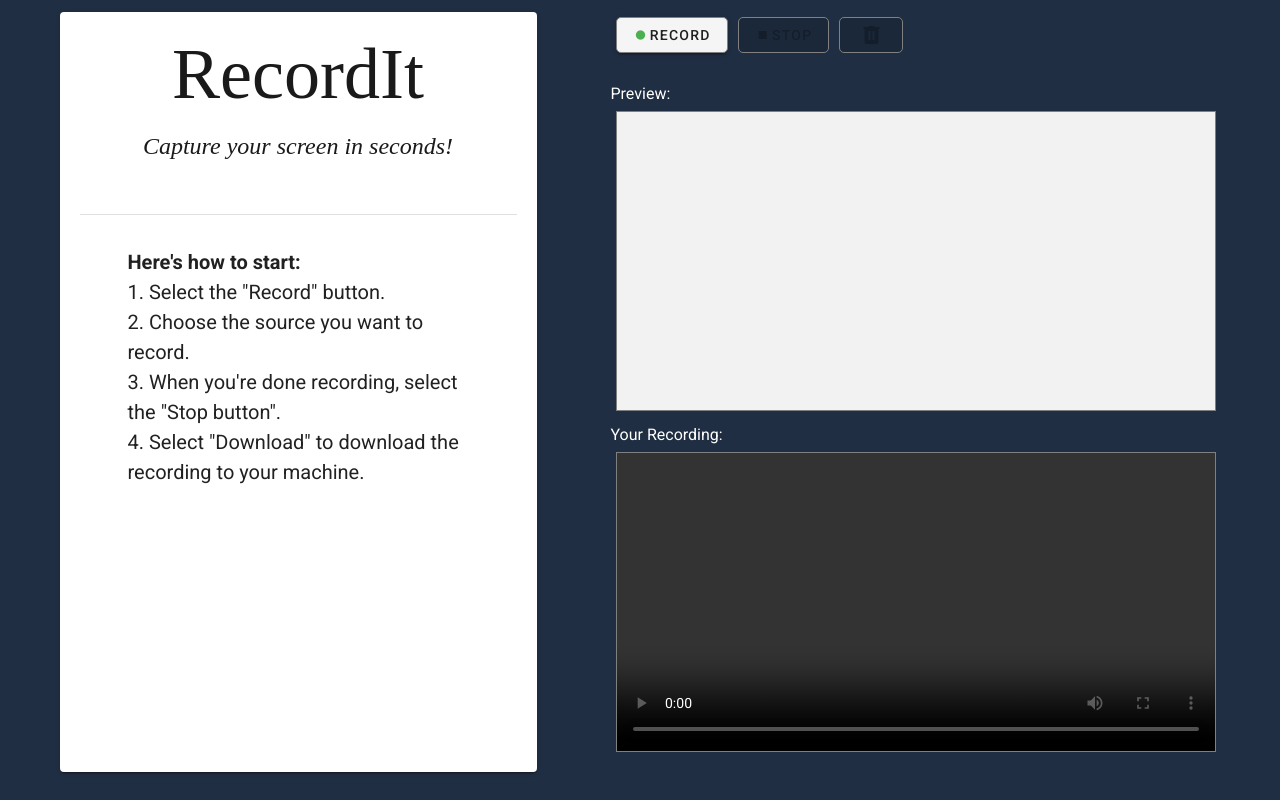
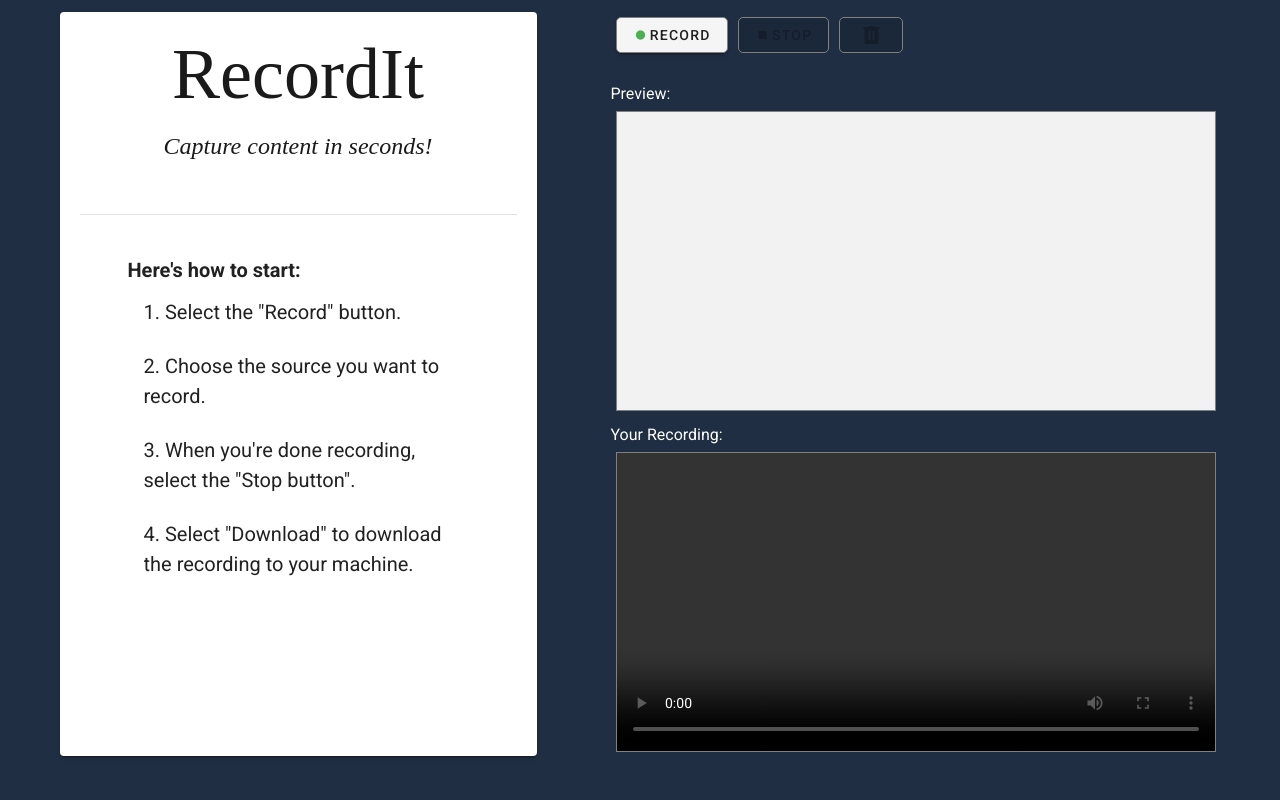
Before and after one commit to ZoologyJS/recordit, a Vue app: page / in a window 1280 px wide. Built offline with nearby package versions, Linux system fonts and the light colour scheme; a web font is replaced by a local one.

Commit message:
Added snackbar for recording and changed title text

```diff
--- a/src/components/RecordingWidgets.vue
+++ b/src/components/RecordingWidgets.vue
@@ -56,7 +56,7 @@
             <v-btn
                 class="stop-btn"
                 :disabled="disableRecording"
-                @click="stopHandler">
+                @click="stopHandler(); snackbar = false">
                 <v-icon small color="red">mdi-stop</v-icon> Stop
             </v-btn>
             <v-btn
@@ -66,7 +66,7 @@
                 <v-icon medium color="grey">mdi-trash-can</v-icon>
             </v-btn>
             <a class="download-button" ref="downloadButton">
-                <v-icon small>mdi-cloud</v-icon> Download
+                <v-icon class="mr-1" small>mdi-cloud-download</v-icon>Download
             </a>
         </div>
         <br>
@@ -86,6 +86,15 @@
             ref="recording"
             controls>
         </video>
+
+        <v-snackbar
+        v-model="snackbar"
+        timeout="-1"
+        color="red"
+        content-class="text-center"
+        >
+        Recording in progress...
+        </v-snackbar>
     </div>
 </template>
 
@@ -97,7 +106,8 @@ export default {
         disableRecording: true,
         disableStopped: false,
         disableTrash: true,
-        soundCheck: false
+        soundCheck: false,
+        snackbar: false
     }),
     methods: {
         // Captures the user interactions of the browser, sends those frames to our
@@ -138,6 +148,7 @@ export default {
 
             this.disableRecording = false;
             this.disableStopped = true;
+            this.snackbar = true;
 
             recorder.ondataavailable = event => data.push(event.data);
             recorder.start();
@@ -166,7 +177,7 @@ export default {
 
             tracks.forEach(track => { track.stop(); })
             this.$refs.preview.srcObject = null;
-            this.$refs.downloadButton.style.display = "inline";
+            this.$refs.downloadButton.style.display = "flex";
         },
         trashHandler() {
             this.$refs.preview.src = null;
@@ -203,9 +214,18 @@ export default {
         background-color: #f2f2f2;
     }
 
+    .download-button {
+        align-items: center;
+        justify-content: center;
+    }
+
     .text {
         color: white;
     }
+
+    /* .v-snack__content {
+        text-align: center !important
+    } */
 
     a {
         text-decoration: none;
--- a/src/components/TitleCard.vue
+++ b/src/components/TitleCard.vue
@@ -4,22 +4,33 @@
             <v-row align="center" justify="center" style="margin-bottom: 50px">
                 <span class="main-title">RecordIt</span>
                 <br>
-                <span class="under-title"><i>Capture your screen in seconds!</i></span>
+                <span class="under-title"><i>Capture content in seconds!</i></span>
             </v-row>
             <v-divider />
-            <br>
-            <v-row align="center" justify="center" style="padding: 20px;">
+            <v-row class="mt-5" align="center" justify="center" style="padding: 20px;">
                 <div class="another-cont">
                     <p class="directions">
-                        <b>Here's how to start: </b>
-                        <br>
-                        1. Select the "Record" button.
-                        <br>
-                        2. Choose the source you want to record.
-                        <br>
-                        3. When you're done recording, select the "Stop button".
-                        <br>
-                        4. Select "Download" to download the recording to your machine.
+                        <b>Here's how to start:</b>
+                        <v-list-item>
+                            <v-list-item-content>
+                                1. Select the "Record" button.
+                            </v-list-item-content>
+                        </v-list-item>
+                        <v-list-item>
+                            <v-list-item-content>
+                                2. Choose the source you want to record.
+                            </v-list-item-content>
+                        </v-list-item>
+                        <v-list-item>
+                            <v-list-item-content>
+                                3. When you're done recording, select the "Stop button".
+                            </v-list-item-content>
+                        </v-list-item>
+                        <v-list-item>
+                            <v-list-item-content>
+                                4. Select "Download" to download the recording to your machine.
+                            </v-list-item-content>
+                        </v-list-item>
                     </p>
                 </div>
             </v-row>
@@ -48,7 +59,7 @@ export default {
     }
 
     .title-cont {
-        height: 95vh;
+        height: 93vh;
         padding: 20px;
         border-radius: 20px;
         margin-right: 50px;
```
